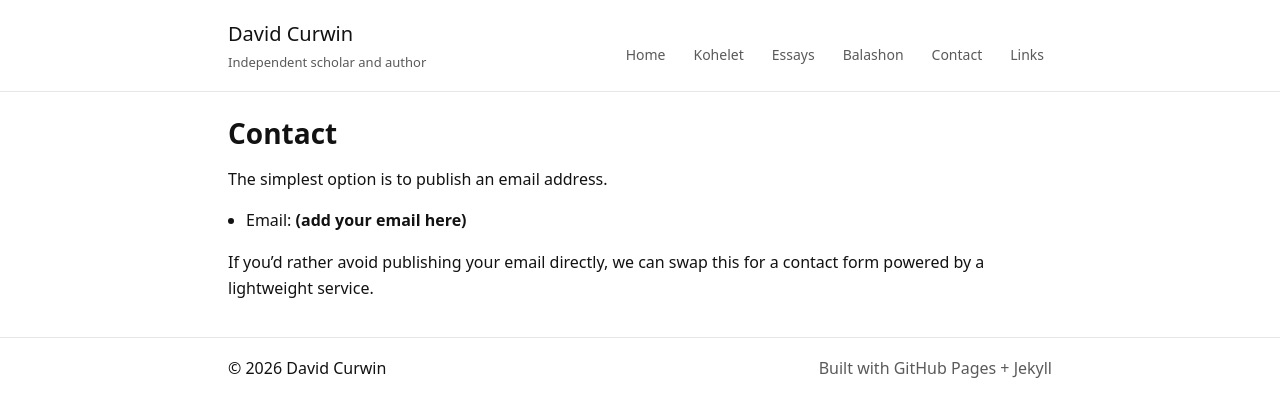
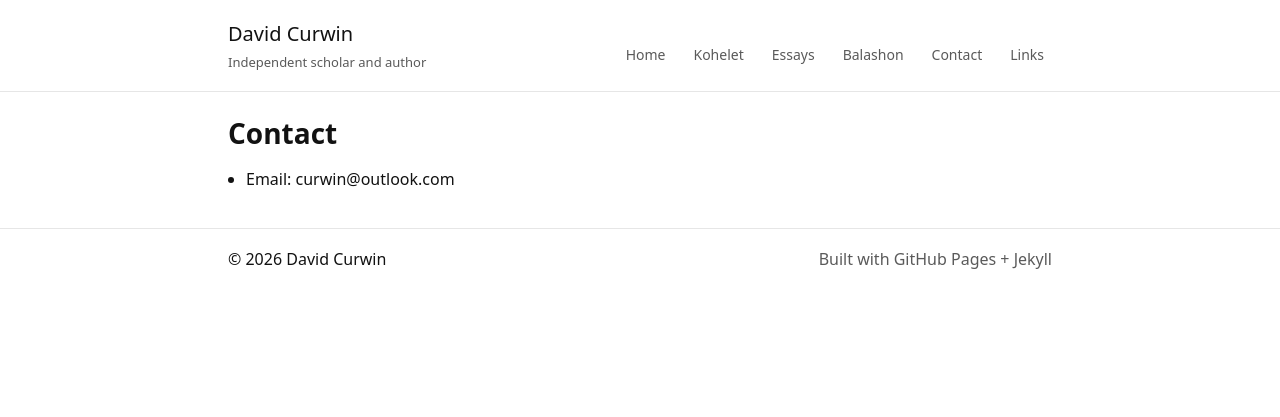
Before and after one commit to davidcurwin/davidcurwin.github.io, a Jekyll site: the page built from contact.md, in a window 1280 px wide. Shown: the top 417 px of the page. Built offline with Jekyll 4.4.1, drawn with Linux system fonts in a browser that asks for light colours.

Commit message:
Change contact email to curwin@outlook.com
Updated the contact email address in the contact.md file.

```diff
--- a/contact.md
+++ b/contact.md
@@ -4,8 +4,5 @@ title: Contact
 permalink: /contact/
 ---
 
-The simplest option is to publish an email address.
 
-- Email: **(add your email here)**
-
-If you’d rather avoid publishing your email directly, we can swap this for a contact form powered by a lightweight service.
+- Email: curwin@outlook.com
```
